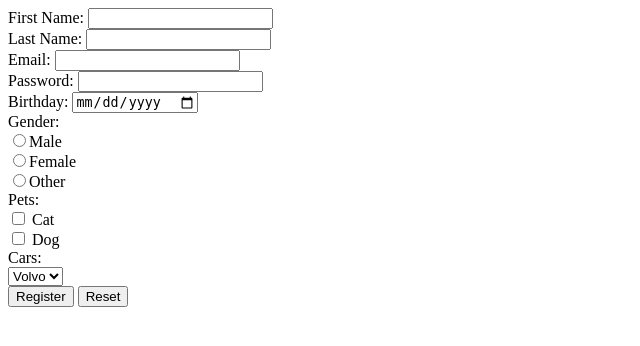
After one commit to wojbur/zero-to-mastery-python-course, a Flask app: page /forms.html in a window 1280 px wide. The commit adds this page. Shown: the top 346 px of the page, without its empty margins (0-640 px from the left). Run offline with Flask 2, Linux system fonts and the light colour scheme.

Commit message:
add forms.html

```diff
--- a/Section 19 - Web Development/web_server/server.py
+++ b/Section 19 - Web Development/web_server/server.py
@@ -1,18 +1,23 @@
-import mimetypes
-import os
-from flask import Flask, render_template, url_for
+from flask import Flask, render_template
 
 app = Flask(__name__)
 
+@app.route("/")
+def home():
+    return render_template("index.html")
 
-@app.route("/<username>/<int:post_id>")
-def main(username=None, post_id=None):
-    return render_template("index.html", name=username, post_id=post_id)
+@app.route("/forms.html")
+def about():
+    return render_template("forms.html")
 
-@app.route("/about.html")
-def about():
-    return render_template("about.html")
+# @app.route("/<username>/<int:post_id>")
+# def main(username=None, post_id=None):
+#     return render_template("index.html", name=username, post_id=post_id)
 
-@app.route("/blog/2020/dogs")
-def blog2():
-    return "this is my dog"
+# @app.route("/about.html")
+# def about():
+#     return render_template("about.html")
+
+# @app.route("/blog/2020/dogs")
+# def blog2():
+#     return "this is my dog"
--- /dev/null
+++ b/Section 19 - Web Development/web_server/templates/forms.html
@@ -0,0 +1,29 @@
+<!DOCTYPE html>
+<html>
+<head>
+    <title>Forms</title>
+</head>
+<body>
+    <form method="GET">
+        First Name: <input type="text" name="firstname"><br>
+        Last Name: <input type="text" name="lastname"><br>
+        Email: <input type="email" name="email" required><br>
+        Password: <input type="password" name="password" minlength="5"><br>
+        Birthday: <input type="date"><br>
+        Gender:<br>
+        <input type="radio" name="gender" value="Male">Male<br>
+        <input type="radio" name="gender" value="Female">Female<br>
+        <input type="radio" name="gender" value="Other">Other<br>
+        Pets: <br>
+        <input type="checkbox" name="cat"> Cat <br>
+        <input type="checkbox" name="dog"> Dog <br>
+        Cars: <br>
+        <select name="cars">
+            <option value="Volvo">Volvo</option>
+            <option value="Audi">Audi</option>
+        </select><br>
+        <input type="submit" value="Register">
+        <input type="reset", value="Reset">
+    </form>
+</body>
+</html>
--- a/Section 19 - Web Development/web_server/templates/index.html
+++ b/Section 19 - Web Development/web_server/templates/index.html
@@ -6,8 +6,7 @@
     <link rel="shortcut icon" href="{{ url_for('static', filename='favicon.png') }}">
 </head>
 <body>
-    {{name}}
-    {{post_id}}
+    <a href="forms.html">Forms</a>
     <script src="{{ url_for('static', filename='script.js') }}"></script>
 </body>
 </html>
```
